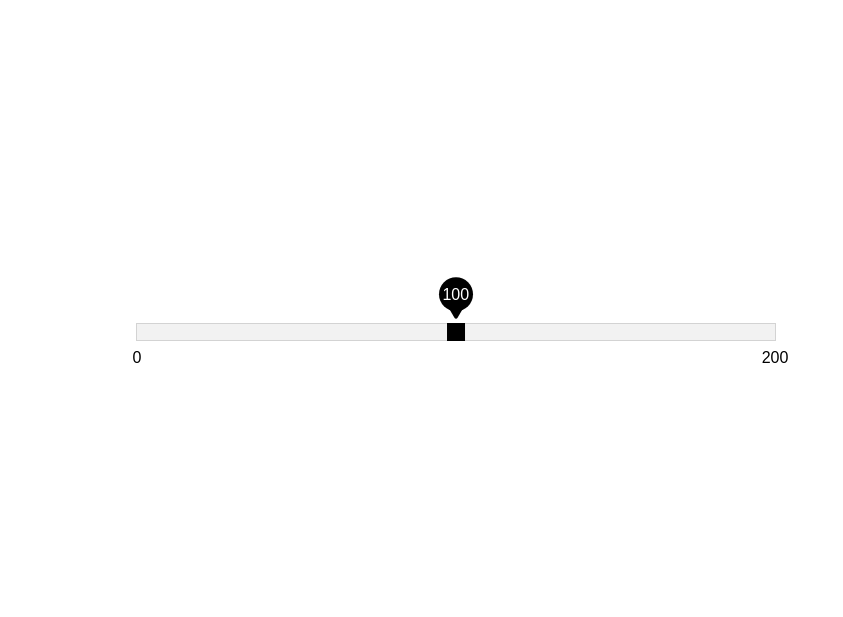
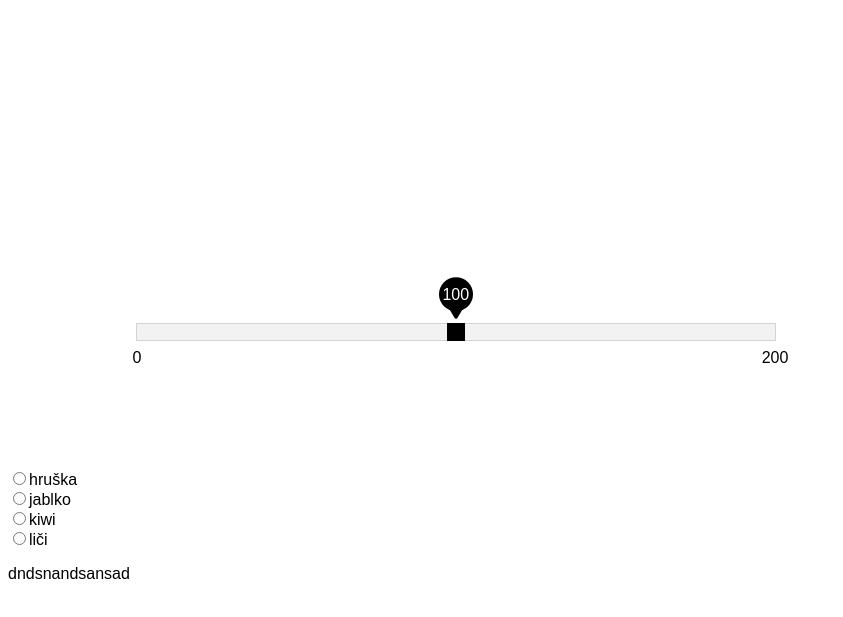
Before and after one commit to DataRozhlas/soupatko, a website: page index.html in a window 1280 px wide. Shown: the part 125-742 px from the top of the page, without its empty margins (0-843 px from the left). Drawn offline with nearby package versions, Linux system fonts and the light colour scheme.

Commit message:
klikatko init

```diff
--- a/index.html
+++ b/index.html
@@ -16,9 +16,12 @@
     <div id="slider" class="slider"></div>
   </div>
 
-<!--   <div class="inputRadio" id="inputRadio">
-    tady budou možnosti
-  </div> -->
+  <div>
+    <div class="inputRadio" id="inputRadio">
+
+    </div>
+    <p> dndsnandsansad</p>
+  </div>
 
   <script src="soupatko.js" type="module"></script>
 </body>
--- a/soupatko.js
+++ b/soupatko.js
@@ -1,7 +1,7 @@
 /* eslint-disable max-len */
 /* global noUiSlider, wNumb */
 // eslint-disable-next-line import/extensions
-import { graphValues } from "./values.js";
+import { graphValues, answers } from "./values.js";
 
 const height = 300;
 
@@ -11,6 +11,8 @@ const tooltips = slider.getElementsByClassName("noUi-tooltip");
 const container = document.getElementById("graphContainer");
 const radio = document.getElementById("inputRadio");
 container.style.height = `${height}px`;
+
+/* min, max, id, správná odpověď */
 
 const sliderOptions = {
   start: [(graphValues.max + graphValues.min) / 2],
@@ -56,7 +58,7 @@ const drawResult = async () => {
     headers: {
       "Content-Type": "application/json",
     },
-    body: JSON.stringify(Number(slider.noUiSlider.get())),
+    body: JSON.stringify({"val": slider.noUiSlider.get(), "id": "prdel"}),
   });
 
   result.json().then((e) => {
@@ -97,20 +99,24 @@ slider.noUiSlider.on("slide", () => {
   clearTimeout(checkTimeout);
 });
 
-/* const drawRadio = () => {
+const renderRadio = () => {
   radio.innerHTML = "";
   answers.forEach((answer, index) => {
     const node = document.createElement("div");
 
-    const option = document.createElement("input");
-    option.type = "radio";
+    const label = document.createElement("label");
 
-    const label = document.createElement("label");
-    radio.appendChild(option);
+    const dot = document.createElement("input");
+    dot.type = "radio";
+    label.appendChild(dot);
 
+    label.htmlFor = `name-${index}`;
+    const option = document.createTextNode(answer);
     label.appendChild(option);
+    node.appendChild(label);
+
+    radio.appendChild(node);
   });
 };
 
-drawRadio();
- */
+renderRadio();
```
